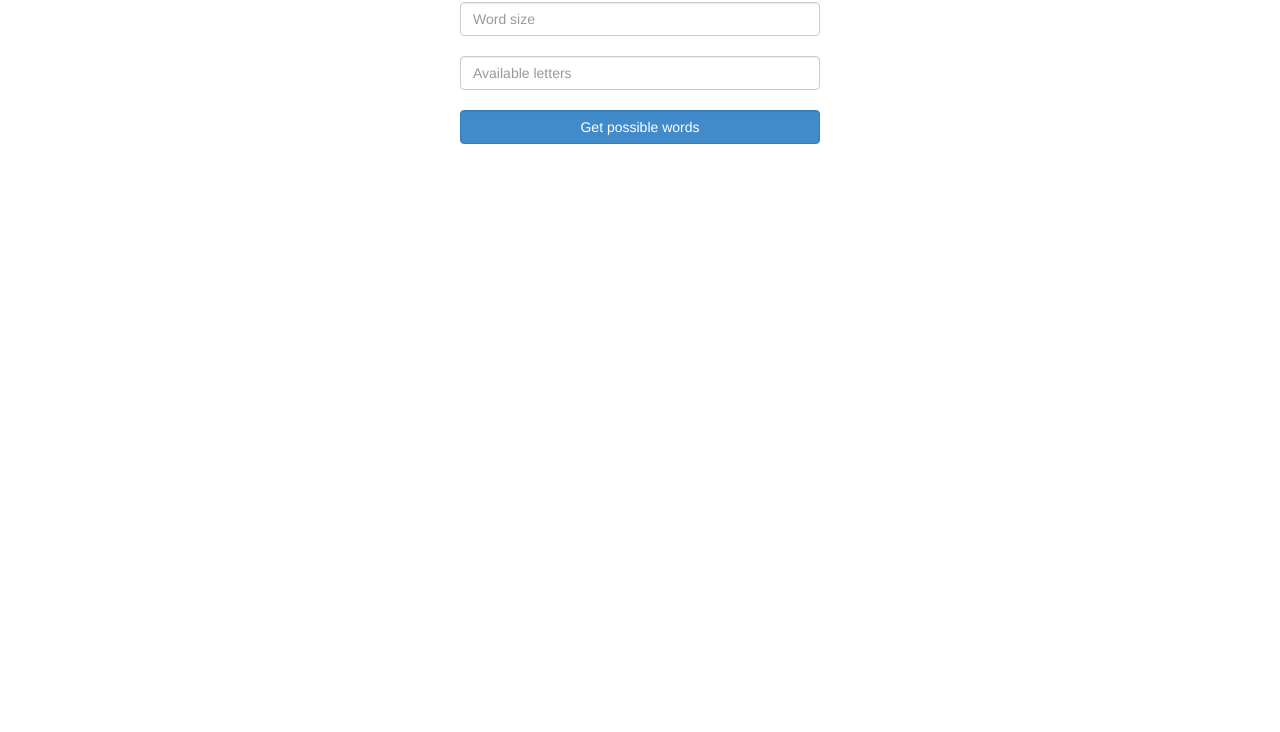
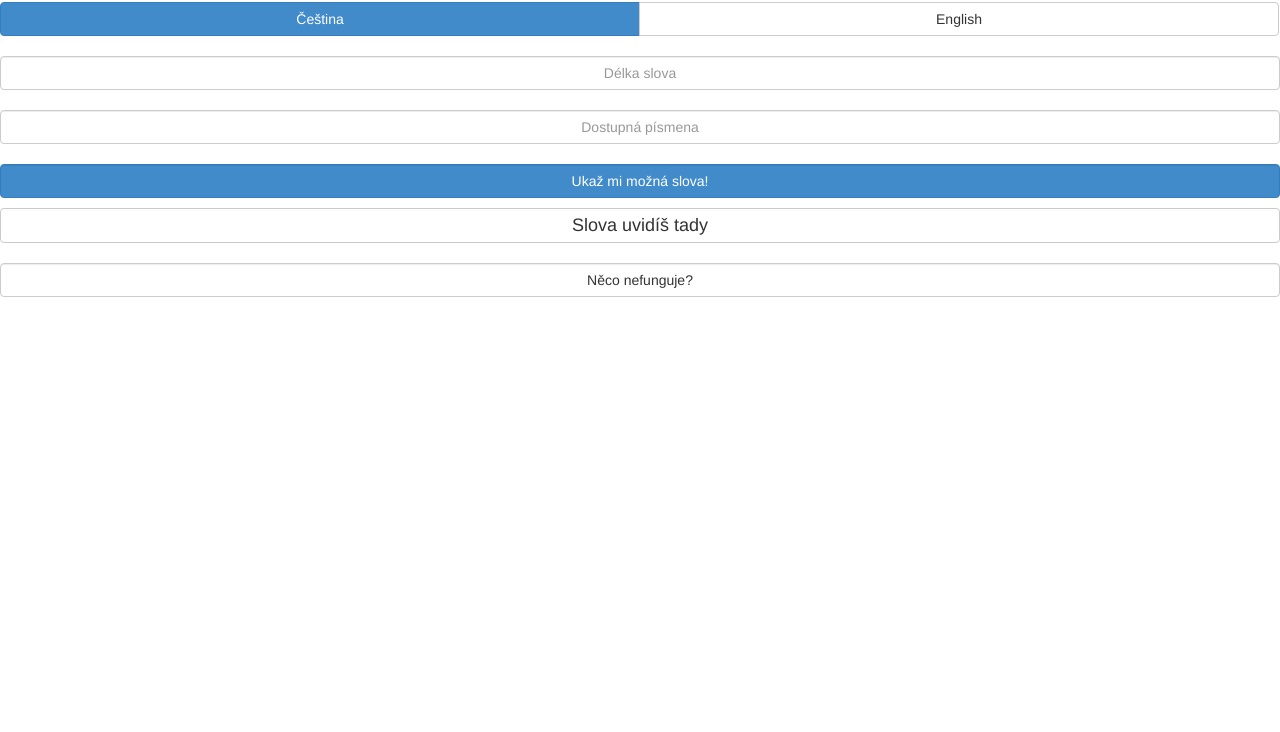
Before and after one commit to PohyCZ/pohycz.github.io, a plain HTML site: page index.html in a window 1280 px wide. Shown: the part 68-800 px from the top of the page. Drawn offline with Linux system fonts and the light colour scheme.

Commit message:
language switching, more functionality, ready to deploy

```diff
--- a/css/main.css
+++ b/css/main.css
@@ -1,4 +1,25 @@
+h1 {
+	text-align: center;
+}
+
 #result {
 	margin-top: 10px;
 	font-size: 18px;
+	border: 1px solid #cacaca;
+	border-radius: 4px;
+	padding: 4px;
+	text-align: center;
 }
+
+.form-control {
+	text-align: center;
+}
+
+.btn-group {
+	width: 100%;
+}
+
+.btn-lang {
+	width: 50%;
+	display: inline;
+}
--- a/index.html
+++ b/index.html
@@ -1,9 +1,14 @@
 <!doctype html>
-<html lang="en">
+<html lang="cs">
 <head>
 	<meta charset="UTF-8">
+	<meta name="author" content="David Pohan" />
+	<meta name="description" content="Nápověda pro hru PixWords" />
+	<meta name="keywords" content="pixwords, pix, words, helper, finder, cheats, cheat, answer, answers, nápověda, odpovědi" />
 
 	<title>PixWords Helper</title>
+
+	<meta name="viewport" content="width=device-width, initial-scale=1, maximum-scale=1">
 
 	<link rel="stylesheet" href="css/bootstrap.min.css" />
 	<link rel="stylesheet" href="css/main.css" />
@@ -13,21 +18,20 @@
 	<script type="text/javascript" src="js/helper.js"></script>
 </head>
 <body>
-	<div class="container">
-		<div class="row">
-			<div class="col-md-4"></div>
-			<div class="col-md-4">
-				<div class="form-group">
-					<h1>PixWords Helper</h1>
-					<input type="text" id="wordSize" class="form-control" placeholder="Word size" oninput="generateLetters(); getWords()" />
-					<div class="letters"></div><br />
-					<input type="text" id="letters" class="form-control" placeholder="Available letters" oninput="getWords()" /><br />
-					<input type="button" class="form-control btn btn-primary" onclick="getWords()" value="Get possible words" />
-					<div id="result"></div>
-				</div>
-			</div>
-			<div class="col-md-4"></div>
-		</div>
+	<div class="container-fluid">
+		<h1>PixWords Helper	</h1>
+		<span class="btn-group">
+			<input type="button" id="cs" class="btn btn-primary btn-lang" onclick="loadDictionary('cs')" value="Čeština" />
+			<input type="button" id="en" class="btn btn-default btn-lang" onclick="loadDictionary('en')" value="English" />
+		</span>
+		<br />
+		<br />
+		<input type="text" id="wordSize" class="form-control" placeholder="Délka slova" oninput="generateLetters(); getWords()" />
+		<div class="letters"></div><br />
+		<input type="text" id="letters" class="form-control" placeholder="Dostupná písmena" oninput="getWords()" /><br />
+		<input type="button" id="getWords" class="form-control btn btn-primary" onclick="getWords()" value="Ukaž mi možná slova!" />
+		<div id="result">Slova uvidíš tady</div><br />
+		<a href="mailto:pixwordshelper@gmail.com" id="mail" class="form-control btn btn-default">Něco nefunguje?</a>
 	</div>
 </body>
 </html>
--- a/js/helper.js
+++ b/js/helper.js
@@ -5,22 +5,86 @@ var loaded = false;
 
 var wordSize;
 
+var defaultLang = "cs";
+var path = "";
+
+var defaultLetters = {
+	cs: ['a','b','c','d','e','f','g','h','i','j','k','l','m','n','o','p','q','r','s','t','u','v','w','x','y','z','ě','š','č','ř','ž','ý','á','í','é','ú','ů'],
+	en: ['a','b','c','d','e','f','g','h','i','j','k','l','m','n','o','p','q','r','s','t','u','v','w','x','y','z']
+};
+
+var texts = {
+	cs: {
+		wordSize: 'Délka slova',
+		letters: 'Dostupná písmena',
+		getWords: 'Ukaž mi možná slova!',
+		result: 'Slova uvidíš tady',
+		mail: 'Něco nefunguje?'
+	},
+	en: {
+		wordSize: 'Word size',
+		letters: 'Available letters',
+		getWords: 'Show me possible words!',
+		result: 'Words will display here',
+		mail: 'Something is broken?'
+	}
+}
+
+letters = [];
+
+function loadDictionary(lang) {
+	defaultLang = lang;
+	switch(lang) {
+		case "en":
+			path = 'words/en.txt';
+			letters = defaultLetters['en'];
+			setTexts(texts['en']);
+			$('#cs').attr('class', 'btn btn-default btn-lang');
+			$('#en').attr('class', 'btn btn-primary btn-lang');
+			break;
+		case "cs":
+			path = 'words/cs.txt';
+			letters = defaultLetters['cs'];
+			setTexts(texts['cs']);
+			$('#en').attr('class', 'btn btn-default btn-lang');
+			$('#cs').attr('class', 'btn btn-primary btn-lang');
+			break;
+	}
+
 	$.ajax({
 		type: 'get',
-	url: 'words/cs.txt',
+		url: path,
 		success: function(data) {
 			words = data.toLowerCase().split('\n');
-		debug('words: ' + words);
+			// debug('words: ' + words);
 			loaded = true;
+			test();
 		}
 	});
+}
+
+function setTexts(texts) {
+	$('#wordSize').attr('placeholder', texts['wordSize']);
+	$('#letters').attr('placeholder', texts['letters']);
+	$('#getWords').val(texts['getWords']);
+	$('#result').html(texts['result']);
+	$('#mail').html(texts['mail']);
+}
 
 function generateLetters() {
 	wordSize = $('#wordSize').val().valueOf();
-
+	var letter = "";
+	switch(defaultLang) {
+		case "en":
+			letter = "letter";
+			break;
+		case "cs":
+			letter = "písmeno";
+			break;
+	}
 	var html = "";
 	for(var i = 0; i < wordSize; i++) {
-		html += "<input type=\"text\" id=\"" + i + "\" class=\"form-control\" placeholder=\"" + (i + 1) +". letter\">";
+		html += "<input type=\"text\" id=\"" + i + "\" class=\"form-control\" placeholder=\"" + (i + 1) +". " + letter + "\" oninput=\"getWords()\">";
 	}
 
 	debug('word size: ' + wordSize);
@@ -42,10 +106,11 @@ function getWord() {
 }
 
 function debug(string) {
-	// console.log('DEBUG: ' + string);
+	console.log('DEBUG: ' + string);
 }
 
 function getWords() {
+	if($('#letters').val() != '')
 		letters = $('#letters').val().toLowerCase().split('');
 	debug('letters: ' + letters);
 
@@ -67,16 +132,27 @@ function getWords() {
 			return regex.exec(element);
 		});
 		matchedWords = matchedWords.filter(function(element) {
-			return element.length <= wordSize;
+			return element.length == wordSize;
 		});
-	}
+
 		debug('matched words: ' + matchedWords);
 
-	var result = "<p>";
+		var result = "";
 		matchedWords.forEach(function(word) {
 			result += word + " ";
 		});
-	result += "</p>";
+		// result += "</p>";
 		// debug('result: ' + result);
 		$('#result').html(result);
 	}
+}
+
+loadDictionary(defaultLang);
+
+function test() {
+	// $('#wordSize').val(3);
+	// generateLetters();
+	// $('#1').val('t');
+	// // $('#letters').val('ry');
+	// getWords();
+}
```
Lines whose indentation alone changed are shown as unchanged.
